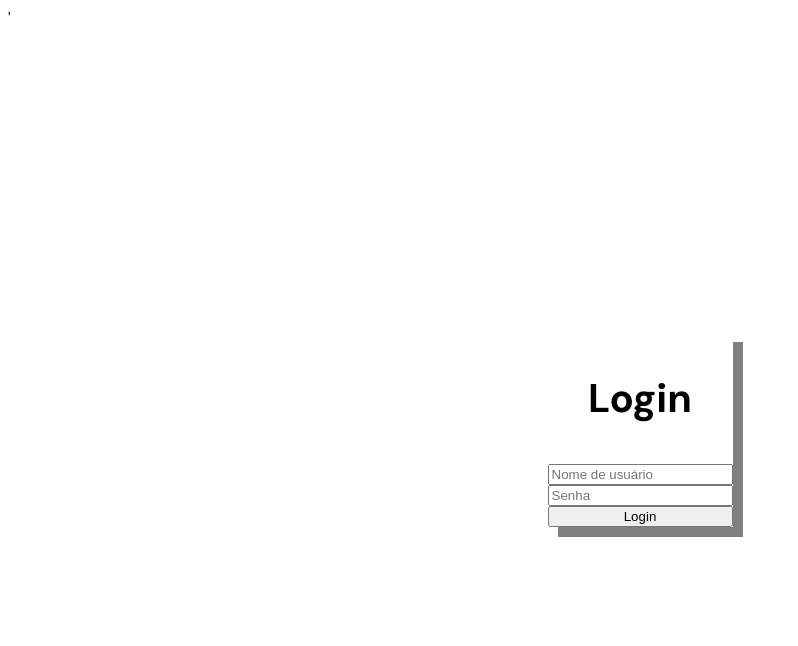
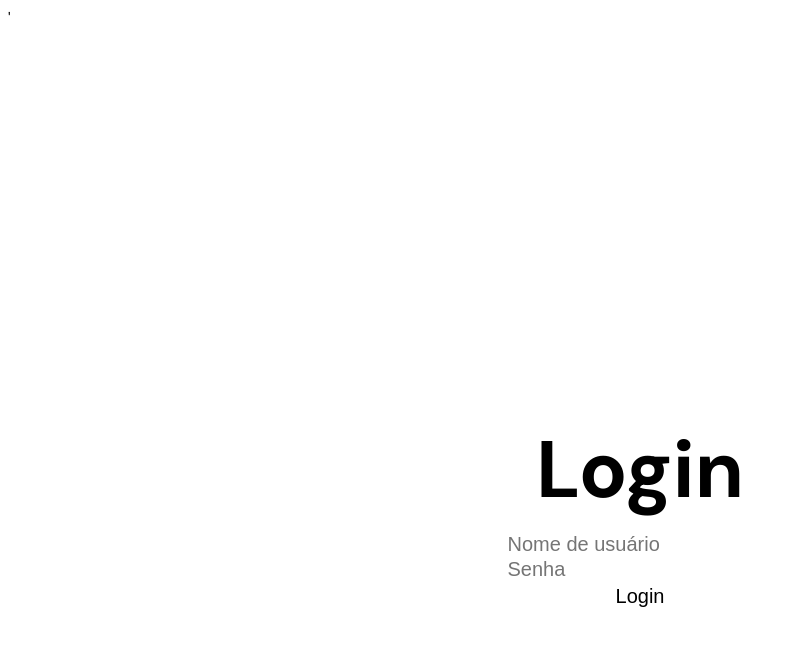
Before and after one commit to Dokiemon/SistemaAcademicoDeProfessoresEAlunos, a plain HTML site: page ROOT/index.html in a window 1280 px wide. Shown: the whole page, without its empty margins (0-798 px from the left). Drawn offline with Linux system fonts and the light colour scheme.

Commit message:
DUAS SEMANAS NO LIXO

```diff
--- a/ROOT/main.css
+++ b/ROOT/main.css
@@ -4,18 +4,71 @@ body {
 
 .login {
     display:grid;
-    box-shadow: 10px 10px gray;
+    background-color: white;
+    border-radius: 10px;
+}
+
+@keyframes ugabuga {
+    from{box-shadow: 0px 0px 55px 10px rgba(0,0,0,0)}
+    to{box-shadow: 0px 0px 55px 10px rgba(0,0,0,1)}
+}
+
+.login:hover {
+    animation-name: ugabuga;
+    animation-duration: 0.5s;
+    box-shadow: 0px 0px 55px 10px rgba(0,0,0,1);
 }
 
 .cont {
+
     display: flex;
     justify-content: center;
     align-items:center;
-    min-height: 100vh;
+    min-height: 120vh;
 }
 
 .cont p {
-    font-size: 40px;
+    font-size: 80px;
     text-align: center;
     font-weight: bold;
+    padding: 0;
+    margin: 10px;
 }
+
+.cont input {
+    font-size:20px;
+    border: none;
+    border-radius: 5px;
+    outline: 0px;
+}
+
+.cont button {
+    font-size:20px;
+    margin: 2px;
+    border: none;
+    background-color: white;
+    border-radius: 5px;
+}
+
+@keyframes button_transition {
+    from{background-color: white}
+    from{color: black}
+    to{background-color: Black}
+    to{color:white}
+}
+
+.cont button:hover {
+    animation-name: button_transition;
+    animation-duration: 0.5s;
+    background-color: black;
+    color: white;
+}
+
+@keyframes input_transition {
+    0%{} /*TERMINAR AAAAAAAAAAAAAAAAAAAAAAAAAAAAAAAAAAAAAAAAAAAAAAAAAAAAAAAAAAAAAAAAAAAAAAAAAAAAAAAAAAAA*/
+}
+
+.cont input:hover {
+    animation-name: input_transition;
+    animation-duration: 0.5s;
+}
```
Also changed, not shown: ROOT/mainscreen.html (added).
